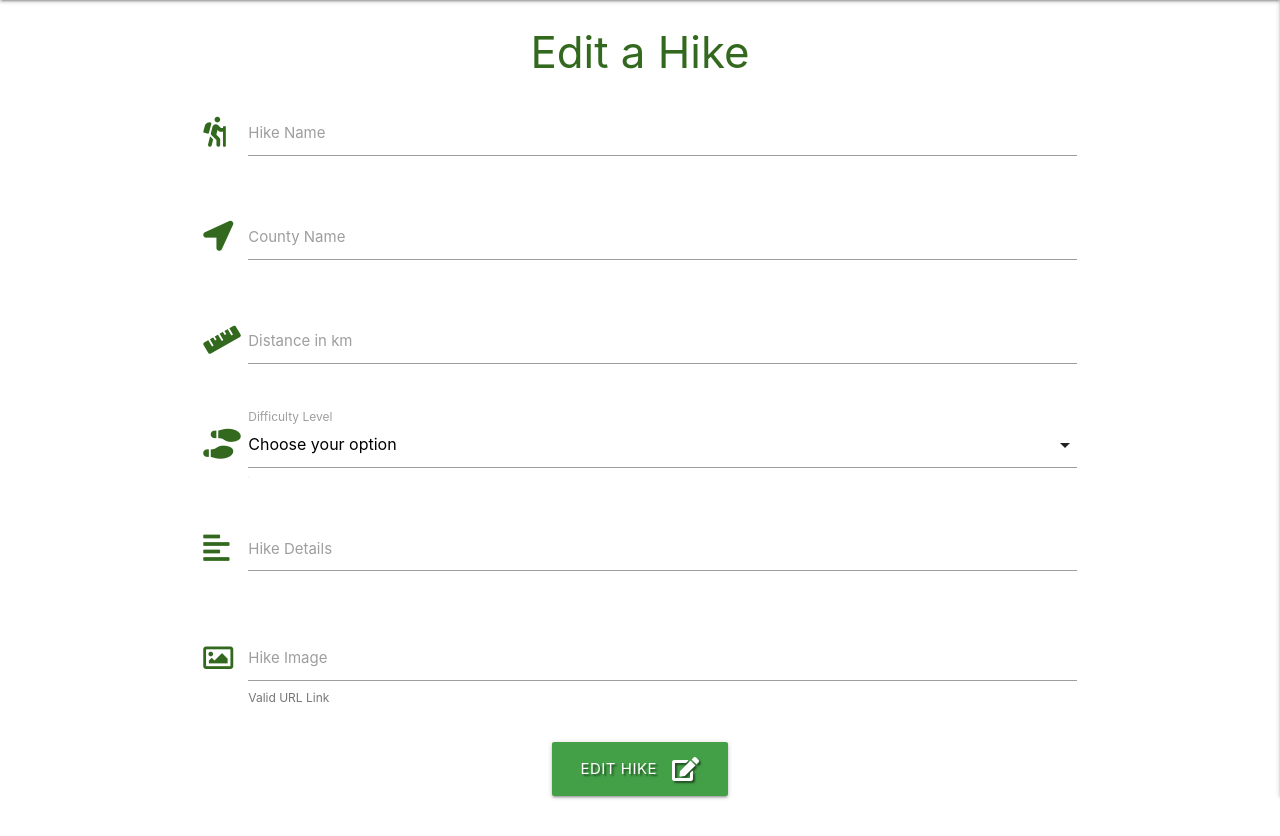
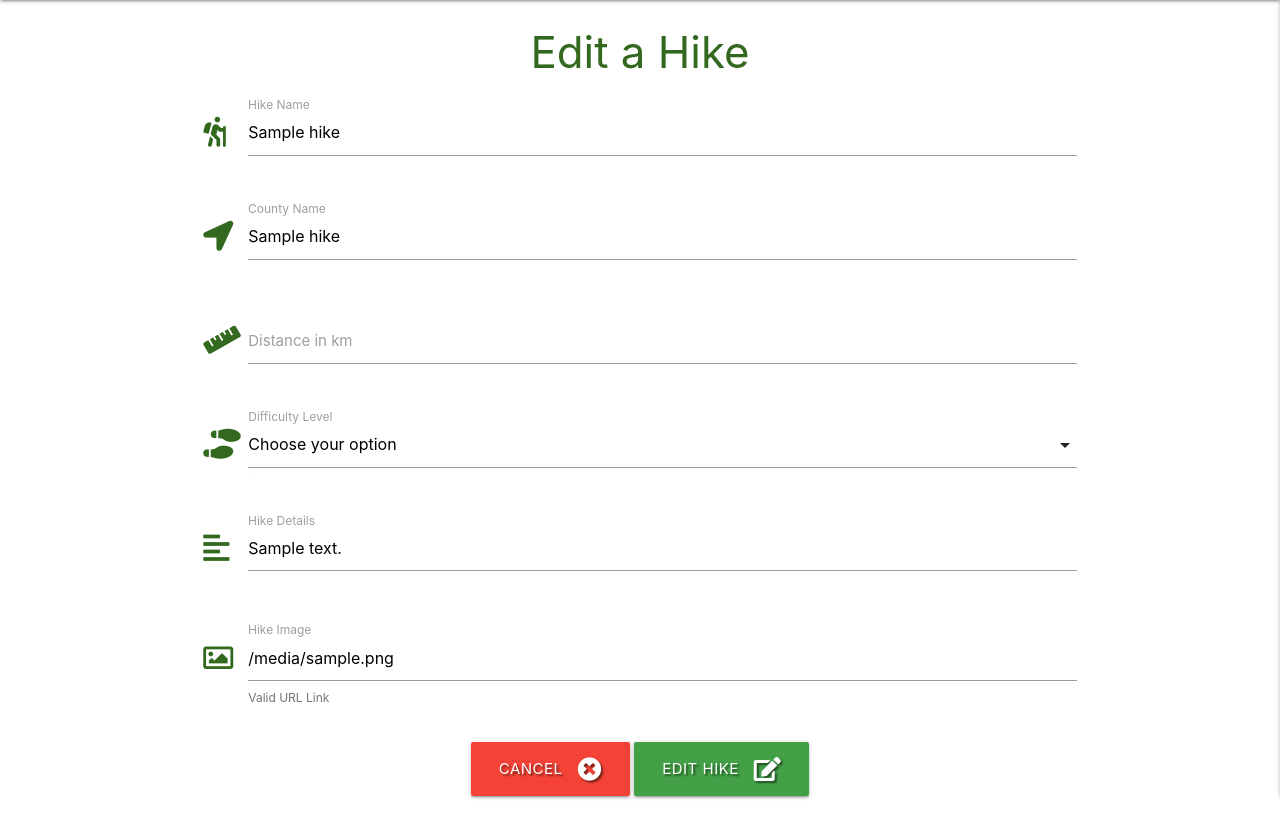
Before and after one commit to MWatty/hike_ireland, a Flask app: template templates/edit_hike.html in a window 1280 px wide. Shown: the part 64-900 px from the top of the page. Run offline with Flask 2, Linux system fonts and the light colour scheme; the template is opened without the code that fills it: most values are stand-ins (such as "Sample title", 1, 10 or a date in 2020); some libraries are stand-ins or nearby versions.

Commit message:
Bind data to the edit task form

```diff
--- a/templates/edit_hike.html
+++ b/templates/edit_hike.html
@@ -9,7 +9,8 @@
         <div class="row">
             <div class="input-field col s12">
                 <i class="fas fa-hiking prefix light-green-text text-darken-4"></i>
-                <input id="hike_name" name="hike_name" minlength="5" maxlength="100" type="text" class="validate"
+                <input id="hike_name" name="hike_name" minlength="5" maxlength="100" value="{{hike.hike_name}}"
+                type="text" class="validate"
                     required>
                 <label for="hike_name">Hike Name</label>
             </div>
@@ -18,7 +19,8 @@
         <div class="row">
             <div class="input-field col s12">
                 <i class="fas fa-location-arrow prefix light-green-text text-darken-4"></i>
-                <input id="county_name" name="county_name" minlength="3" maxlength="30" type="tel" class="validate"
+                <input id="county_name" name="county_name" minlength="3" maxlength="30" value="{{hike.county_name}}"
+                type="tel" class="validate"
                     required>
                 <label for="county_name">County Name</label>
             </div>
@@ -27,8 +29,8 @@
         <div class="row">
             <div class="input-field col s12">
                 <i class="fas fa-ruler prefix light-green-text text-darken-4"></i>
-                <input id="hike_distance" name="hike_distance" minlength="1" maxlength="100" type="number"
-                    class="validate" required>
+                <input id="hike_distance" name="hike_distance" minlength="1" maxlength="100000"  value="{{hike.hike_distance}}"
+                type="number" class="validate" required>
                 <label for="hike_distance">Distance in km</label>
             </div>
         </div>
@@ -38,9 +40,9 @@
                 <i class="fas fa-shoe-prints prefix light-green-text text-darken-4"></i>
                 <select id="difficulty_level" name="difficulty_level" class="validate" required>
                     <option value="" disabled selected>Choose your option</option>
-                    <option value="1">Easy</option>
-                    <option value="2">Moderate</option>
-                    <option value="3">Streneous</option>
+                    <option value="easy">Easy</option>
+                    <option value="moderate">Moderate</option>
+                    <option value="streneous">Streneous</option>
                 </select>
                 <label for="difficulty_level">Difficulty Level</label>
             </div>
@@ -50,7 +52,9 @@
             <div class="input-field col s12">
                 <i class="fas fa-align-left prefix light-green-text text-darken-4"></i>
                 <textarea id="hike_details" name="hike_details" minlength="5" maxlenght="200"
-                    class="materialize-textarea validate"></textarea>
+                    class="materialize-textarea validate">
+                    {{- hike.hike_details -}}
+                </textarea>
                 <label for="hike_details">Hike Details</label>
             </div>
         </div>
@@ -58,7 +62,7 @@
         <div class="row">
             <div class="input-field col s12">
                 <i class="far fa-image prefix prefix light-green-text text-darken-4"></i>
-                <input id="hike_image_url" name="hike_image_url" type="text" class="validate" minlength="5"
+                <input id="hike_image_url" name="hike_image_url" type="text" value="{{hike.hike_image_url}}" class="validate" minlength="5"
                     maxlength="150"
                     pattern="^(?:http(s)?:\/\/)?[\w.-]+(?:\.[\w\.-]+)+[\w\-\._~:/?#[\]@!\%$&'\(\)\*\+,;=.]+$" required>
                 <label for="hike_image_url">Hike Image</label>
@@ -68,6 +72,10 @@
         <!--submit button-->
         <div class="row">
             <div class="col s12 center-align">
+                <!--cancel button-->
+                <a href="{{ url_for('get_hikes') }}" class="btn-large red text-shadow">
+                    Cancel <i class="fas fa-times-circle right"></i>
+                </a>
                 <button type="submit" class="btn-large green darken-1 text-shadow">
                     Edit Hike <i class="fas fa-edit right"></i>
             </div>
```
